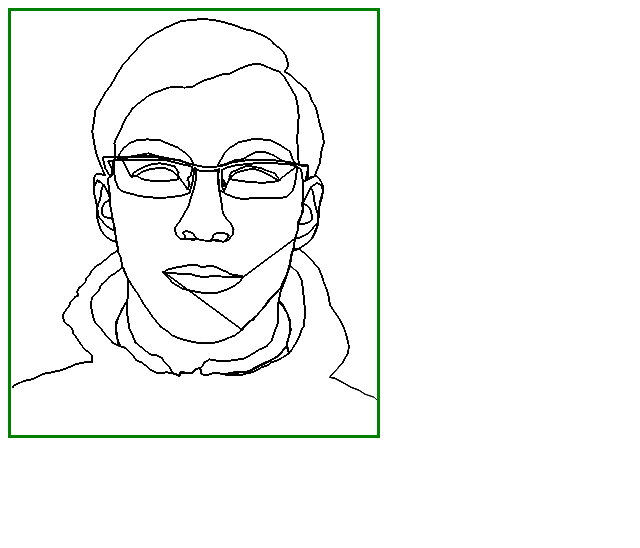
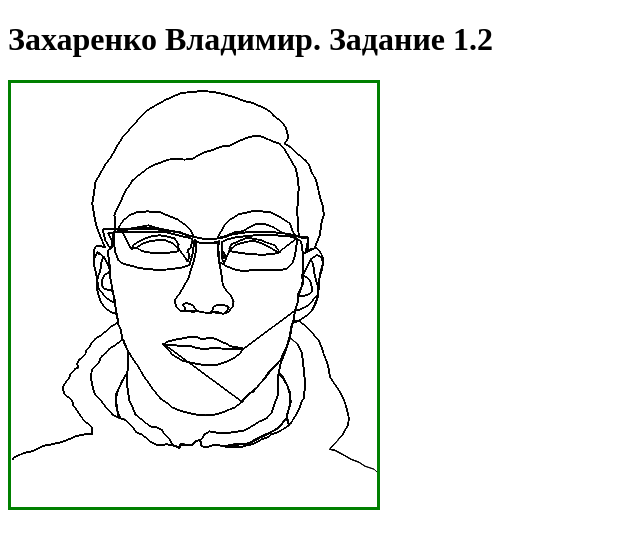
Before and after one commit to Vilazi/With-moveTo-and-lineTo, a plain HTML site: page index.html in a window 1280 px wide. Shown: the whole page, without its empty margins (0-640 px from the left). Drawn offline with Linux system fonts and the light colour scheme; files whose address does not match are found by name.

Commit message:
Update index.html

```diff
--- a/index.html
+++ b/index.html
@@ -6,6 +6,7 @@
 </head>
 
 <body>
+    <h1>Захаренко Владимир. Задание 1.2</h1>
   <canvas id="canvas" width="366" height="424" style="border: solid green;"></canvas>
   <script src="js/main.js"></script>
 </body>
```
